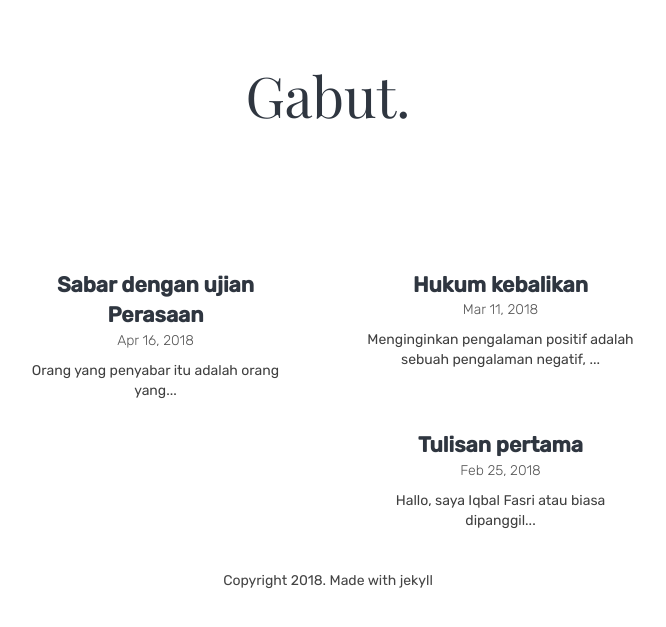
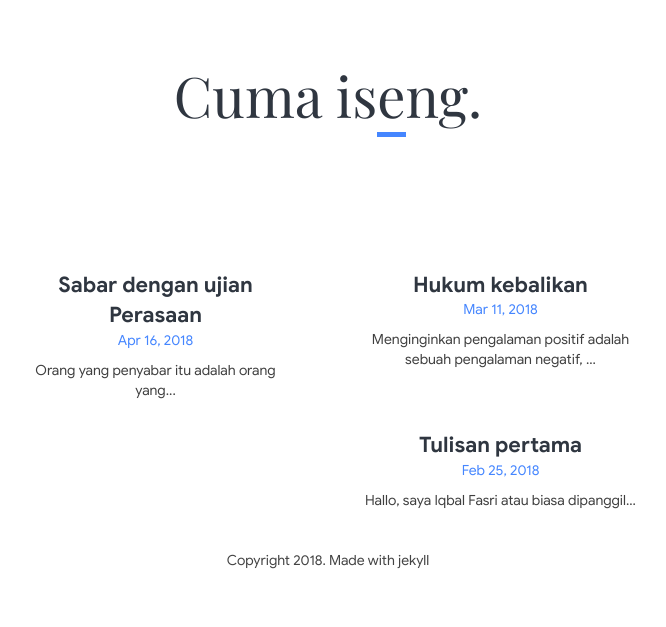
Before and after one commit to iqbalfasri/blog, a Jekyll site: the page built from index.html, in a window 1280 px wide. Shown: the top 627 px of the page, without its empty margins (312-978 px from the left). Built offline with Jekyll 4.4.1, drawn with Linux system fonts in a browser that asks for light colours; nearby versions of some CDN libraries.

Commit message:
kasih warna sedikit

```diff
--- a/_includes/header.html
+++ b/_includes/header.html
@@ -1,7 +1,7 @@
 <header class="header-wrapper" role="banner">
 
   <div class="header-content">
-    <a href="/"><h1> Gabut. </h1></a>
+    <a href="/blog/"><h1> Cuma is<span class="hightlight-blue">e</span>ng. </h1></a>
 <!--     <p>Hanya catatan saya.</p> -->
   </div>
 
--- a/_layouts/default.html
+++ b/_layouts/default.html
@@ -5,7 +5,7 @@
 
 <body>
 
-    {% include header.html %}
+  {% include header.html %}
 
   <div class="container">
 
--- /dev/null
+++ b/assets/css/fonts.css
@@ -0,0 +1,16 @@
+@font-face {
+  font-family: "Bale Font";
+  src: url("../fonts/GoogleSans-Regular.woff") format('woff');
+}
+
+@font-face {
+  font-family: "Bale Font";
+  src: url("../fonts/GoogleSans-Bold (1).woff") format('woff');
+  font-weight: bold;
+}
+
+@font-face {
+  font-family: "Bale Font";
+  src: url("../fonts//GoogleSans-Medium.woff") format('woff');
+  font-weight: 500;
+}
--- a/assets/css/index.css
+++ b/assets/css/index.css
@@ -1,12 +1,17 @@
-@import url("https://fonts.googleapis.com/css?family=Roboto+Mono:300,400,500");
+/* @import url("https://fonts.googleapis.com/css?family=Roboto+Mono:300,400,500");
 @import url("https://fonts.googleapis.com/css?family=Kaushan+Script");
 @import url("https://fonts.googleapis.com/css?family=Lato:300,400,700");
-@import url("https://fonts.googleapis.com/css?family=Rubik:300,400,500");
+@import url("https://fonts.googleapis.com/css?family=Rubik:300,400,500"); */
 @import url("https://fonts.googleapis.com/css?family=Playfair+Display");
+@import url("https://use.fontawesome.com/releases/v5.2.0/css/all.css");
+
+@import url("./fonts.css");
+
 body {
   margin: 0;
   padding: 0;
-  font-family: "Rubik", sans-serif !important;
+  -webkit-font-smoothing: antialiased;
+  font-family: "Bale Font", sans-serif !important;
 }
 
 a:hover {
@@ -22,7 +27,7 @@ a:hover {
 
 .header-wrapper {
   height: 250px;
-  background-color: #fff;
+  /* background-color: #f9ce00; */
   margin-top: -30px !important;
   display: flex;
   flex-direction: column;
@@ -83,9 +88,6 @@ a:hover {
   overflow: hidden;
   margin: 10px 0;
 }
-.post-list a.list-link:hover h3 {
-  text-decoration: underline !important;
-}
 .post-list a.list-link h3 {
   color: #2f3640;
   font-size: 16pt;
@@ -93,6 +95,13 @@ a:hover {
   text-align: center;
   text-decoration: none !important;
 }
+.post-list a.list-link:hover h3 {
+  /* text-decoration: underline !important; */
+}
+.list-link:hover {
+  transform: translateY(-5px);
+}
+
 .post-list a.list-link .post-excerpt {
   margin: 10px 0 0;
 }
@@ -104,7 +113,7 @@ a:hover {
 }
 
 .post-meta {
-  color: #555555;
+  color: #4586ff;
   font-weight: 300;
 }
 
@@ -122,6 +131,9 @@ a:hover {
   line-height: 1.5;
   font-size: 12pt;
   margin-bottom: 20px;
+}
+.post-content p {
+  font-weight: 400;
 }
 
 .footer {
@@ -149,3 +161,14 @@ a:hover {
     margin: 20px 0;
   }
 }
+
+
+.hightlight-blue {
+  /* color: white; */
+  border-bottom: 5px solid #4586ff;
+  /* background-color: #4586ff; */
+}
+
+.u-url {
+
+}
--- a/index.html
+++ b/index.html
@@ -13,7 +13,7 @@ layout: default
       {% for post in site.posts %}
       <div class="col-md-6">
         {% assign date_format = site.minima.date_format | default: "%b %-d, %Y" %}
-        <a class="list-link" onclick="return false" href="{{ post.url | relative_url }}">
+        <a class="list-link" href="javascript:void(0)" onclick="window.location.href='{{ post.url | relative_url }}'">
             <div class="post-excerpt">
               {{post.content | strip_html | truncatewords: 7}}
             </div>
```
Also changed, not shown: other parts of _layouts/default.html (+0 -6 lines), assets/fonts/GoogleSans-Bold (1).woff (added), assets/fonts/GoogleSans-Italic.woff (added), assets/fonts/GoogleSans-Medium.woff (added), assets/fonts/GoogleSans-MediumItalic.woff (added), assets/fonts/GoogleSans-Regular.woff (added), 3 other files.
